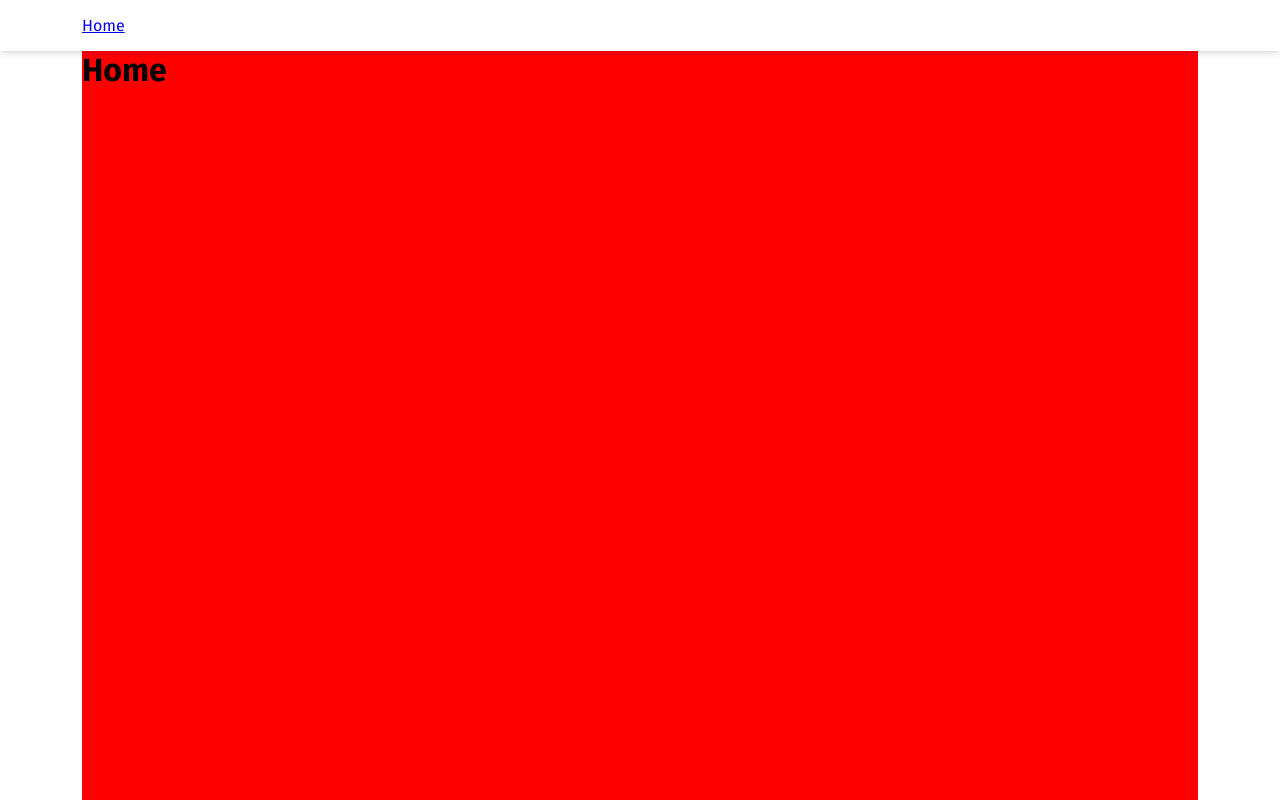
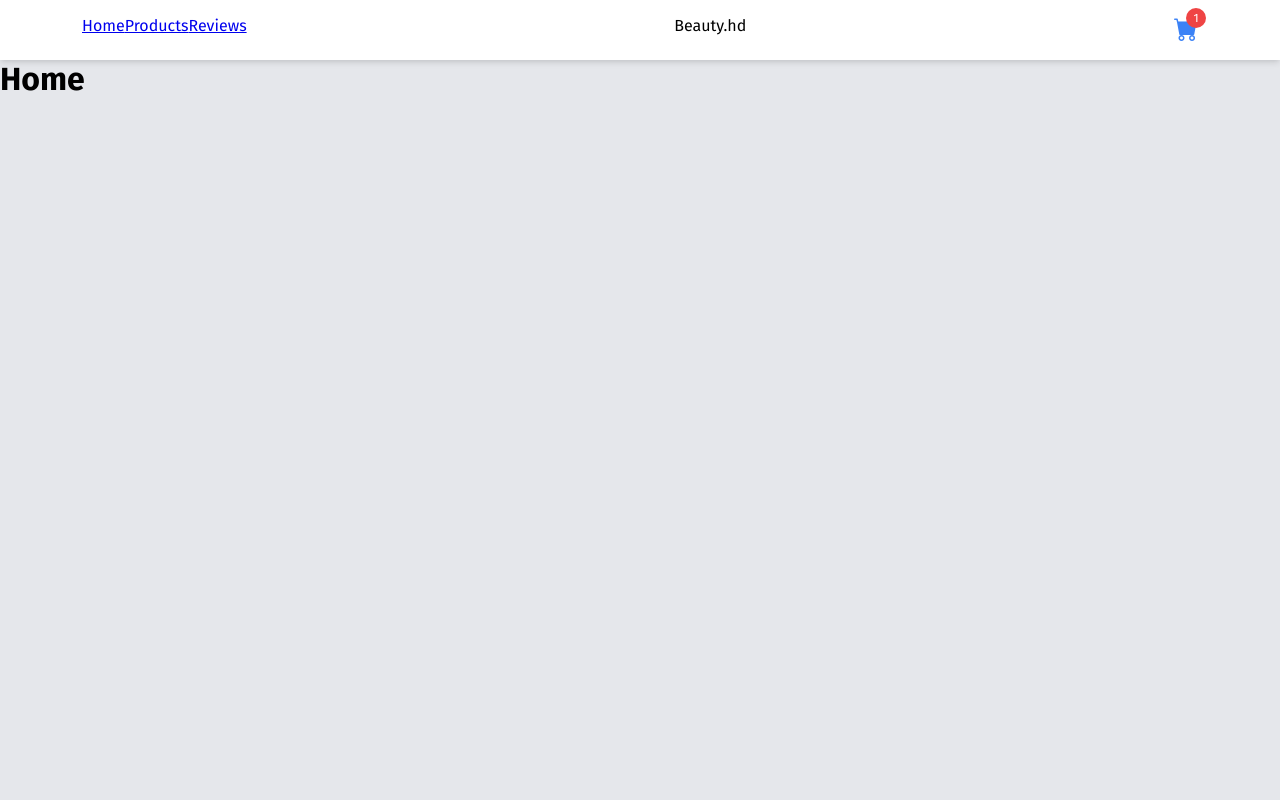
Before and after one commit to vclong2003/react-shopping-cart, a React (Create React App) app: page / in a window 1280 px wide. Shown: the top 800 px of the page. Built offline with nearby package versions, Linux system fonts and the light colour scheme.

Commit message:
Badge common component. Add Bootstrap Icon

```diff
--- a/package.json
+++ b/package.json
@@ -13,6 +13,7 @@
     "@types/react-dom": "^18.2.18",
     "@types/styled-components": "^5.1.34",
     "axios": "^1.6.5",
+    "bootstrap-icons": "^1.11.3",
     "react": "^18.2.0",
     "react-dom": "^18.2.0",
     "react-redux": "^9.0.4",
--- a/src/assets/css/global.css
+++ b/src/assets/css/global.css
@@ -84,3 +84,9 @@ Order of properties should be:
 7. Transforms and Transitions: transform, transition
 8. Miscellaneous: cursor, overflow, visibility
 */
+
+.nav {
+  display: flex;
+  flex-direction: row;
+  justify-content: space-between;
+}
--- /dev/null
+++ b/src/components/Badge/Badge.styled.tsx
@@ -0,0 +1,27 @@
+import styled from "styled-components";
+
+const BadgeContainer = styled.div`
+  position: relative;
+`;
+
+const Badge = styled.span`
+  position: absolute;
+  top: calc(var(--s-2) * -1);
+  right: calc(var(--s-2) * -1);
+
+  width: var(--s-5);
+  height: var(--s-5);
+
+  font-size: var(--fs-xs);
+  color: var(--white);
+  background-color: var(--red);
+
+  display: flex;
+  justify-content: center;
+  align-items: center;
+
+  border-radius: 100%;
+`;
+
+const S = { BadgeContainer, Badge };
+export default S;
--- /dev/null
+++ b/src/components/Badge/Badge.tsx
@@ -0,0 +1,15 @@
+import S from "./Badge.styled";
+
+interface IBadgeProps {
+  count: number;
+  children: React.ReactNode;
+}
+
+export default function Badge({ count, children }: IBadgeProps): JSX.Element {
+  return (
+    <S.BadgeContainer>
+      <S.Badge>{count}</S.Badge>
+      {children}
+    </S.BadgeContainer>
+  );
+}
--- a/src/components/Header/Header.tsx
+++ b/src/components/Header/Header.tsx
@@ -1,14 +1,24 @@
 import { NavLink } from "react-router-dom";
 import Container from "../Container/Container";
 
-import S from "./Header.tyled";
-import Input from "../Input/Input";
+import S from "./Header.styled";
+import Badge from "../Badge/Badge";
 
 export default function Header(): JSX.Element {
   return (
     <S.Header>
-      <Container>
-        <NavLink to="/">Home</NavLink>
+      <Container className="nav">
+        <div className="LinksContainer">
+          <NavLink to="/">Home</NavLink>
+          <NavLink to="/products">Products</NavLink>
+          <NavLink to="/reviews">Reviews</NavLink>
+        </div>
+        <div className="logo">Beauty.hd</div>
+        <Badge count={1}>
+          <i
+            style={{ fontSize: "1.5rem", color: "var(--blue)" }}
+            className="bi bi-cart-fill"></i>
+        </Badge>
       </Container>
     </S.Header>
   );
--- a/src/providers/AppProvider.tsx
+++ b/src/providers/AppProvider.tsx
@@ -3,6 +3,7 @@ import { Provider } from "react-redux";
 import store from "../store";
 
 import "../assets/css/global.css";
+import "bootstrap-icons/font/bootstrap-icons.css";
 
 interface IAppProviderProps {
   children: JSX.Element;
--- a/src/routes/AppRoutes.tsx
+++ b/src/routes/AppRoutes.tsx
@@ -1,7 +1,6 @@
 import { Route, Routes } from "react-router";
 import Layout from "../components/Layout/Layout";
 import Products from "../pages/Products";
-import Container from "../components/Container/Container";
 
 export default function AppRoutes(): JSX.Element {
   return (
@@ -10,9 +9,15 @@ export default function AppRoutes(): JSX.Element {
         <Route
           index
           element={
-            <Container>
-              <h1 style={{ height: "3000px", backgroundColor: "red" }}>Home</h1>
-            </Container>
+            <div>
+              <h1
+                style={{
+                  height: "3000px",
+                  backgroundColor: "var(--gray-light)",
+                }}>
+                Home
+              </h1>
+            </div>
           }
         />
         <Route path="products" element={<Products />} />
```
Also changed, not shown: src/components/Header/Header.styled.ts (renamed from src/components/Header/Header.tyled.ts), 1 other file (tests, documents, lock files or other folders).
